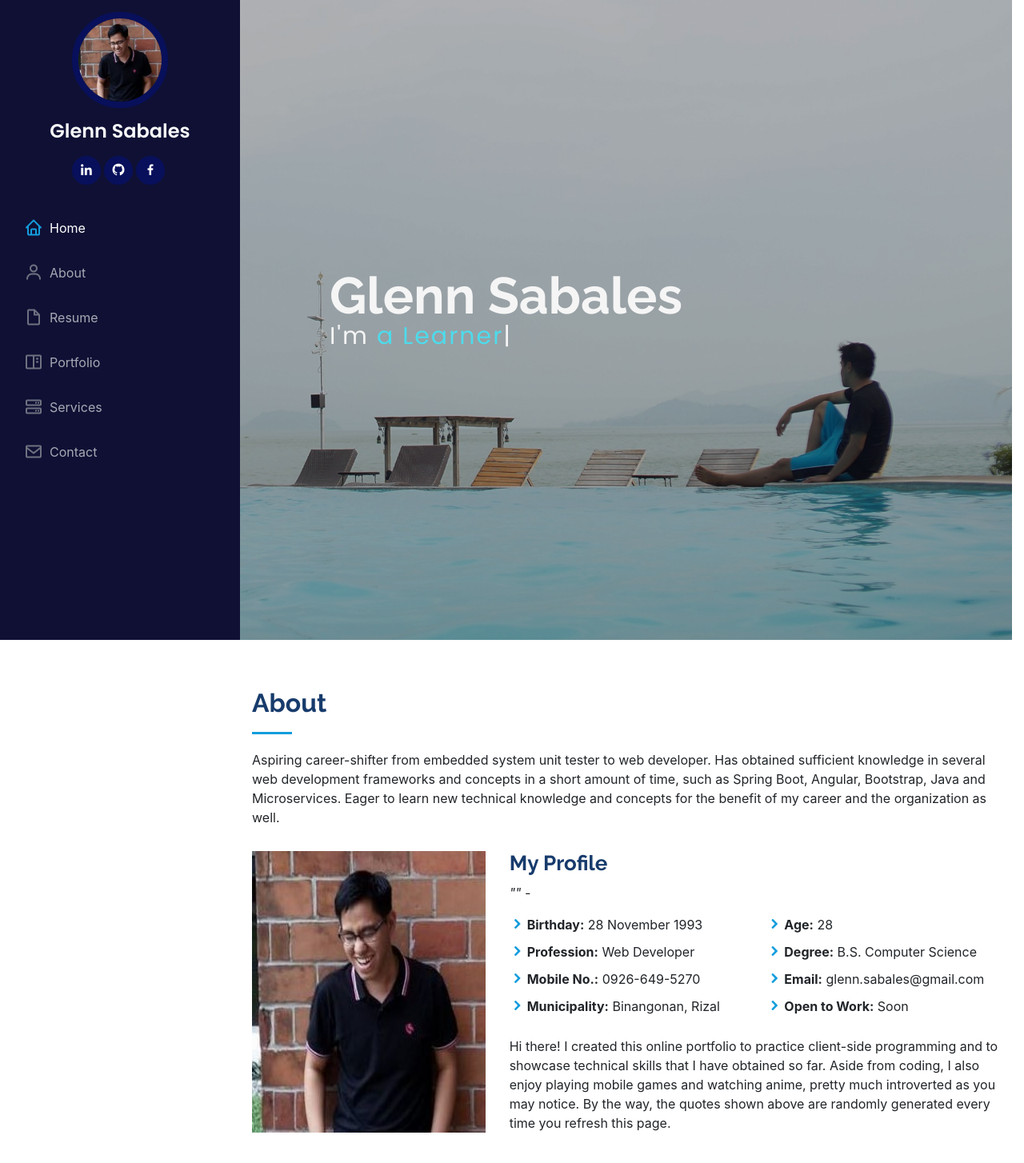
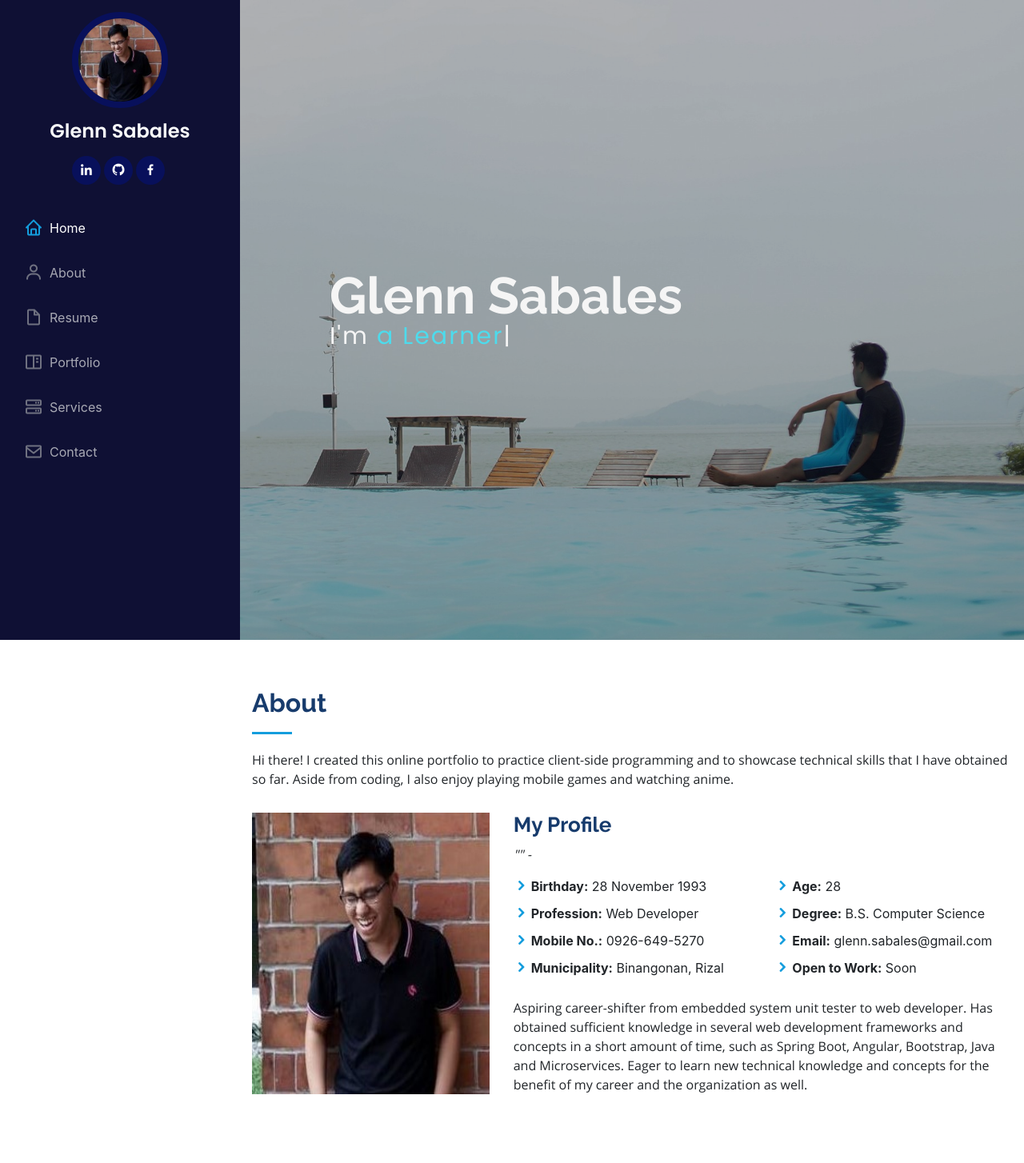
Before and after one commit to gsabales/portfolio, an Angular app: page / in a window 1280 px wide. Shown: the top 1454 px of the page at 80% size. After the commit the page ends 1428 px from the top, so only its background shows below. Built offline with nearby package versions, Linux system fonts and the light colour scheme; no server answers.

Commit message:
Added new font and stylized About page

```diff
--- a/src/app/app.component.html
+++ b/src/app/app.component.html
@@ -6,16 +6,22 @@
       </button>
 
   <div class="row">
-    <div class="col-12">
+    <div class="col-12 p-0">
       <div #sideMenu class="side-menu-body sidebar-wrapper">
         <!-- Profile Section -->
         <div class="profile">
           <img src="assets/images/profile-pic.jpg" alt="" class="img-fluid rounded-circle">
           <h1 class="text-light">Glenn Sabales</h1>
           <div class="social-links mt-3 text-center">
-            <a href="#" class="linked-in"><i class="bx bxl-linkedin"></i></a>
-            <a href="#" class="github"><i class="bx bxl-github"></i></a>
-            <a href="#" class="facebook"><i class="bx bxl-facebook"></i></a>
+            <a href="https://www.linkedin.com/in/glenn-sabales-2a0b6386/" class="linked-in" target="_blank">
+              <i class="bx bxl-linkedin"></i>
+            </a>
+            <a href="https://github.com/gsabales" class="github" target="_blank">
+              <i class="bx bxl-github"></i>
+            </a>
+            <a href="https://www.facebook.com/amaterasu09/" class="facebook" target="_blank">
+              <i class="bx bxl-facebook"></i>
+            </a>
           </div>
         </div>
 
@@ -45,11 +51,10 @@
 
             <div class="section-title">
               <h2>About</h2>
-              <p>Aspiring career-shifter from embedded system unit tester to web developer.
-                Has obtained sufficient knowledge in several web development frameworks and
-                concepts in a short amount of time, such as Spring Boot, Angular, Bootstrap,
-                Java and Microservices. Eager to learn new technical knowledge and concepts
-                for the benefit of my career and the organization as well. </p>
+              <p>
+                Hi there! I created this online portfolio to practice client-side programming and to showcase technical skills
+                that I have obtained so far. Aside from coding, I also enjoy playing mobile games and watching anime.
+              </p>
             </div>
 
             <div class="row">
@@ -77,14 +82,13 @@
                     </ul>
                   </div>
                 </div>
-                <p>
-                  Hi there! I created this online portfolio to practice client-side programming and to showcase technical skills
-                  that I have obtained so far. Aside from coding, I also enjoy playing mobile games and watching anime, pretty much
-                  introverted as you may notice. By the way, the quotes shown above are randomly generated every time you refresh this page.
-                </p>
+                <p>Aspiring career-shifter from embedded system unit tester to web developer.
+                  Has obtained sufficient knowledge in several web development frameworks and
+                  concepts in a short amount of time, such as Spring Boot, Angular, Bootstrap,
+                  Java and Microservices. Eager to learn new technical knowledge and concepts
+                  for the benefit of my career and the organization as well. </p>
               </div>
             </div>
-
           </div>
         </section>
       </main>
--- a/src/app/app.component.scss
+++ b/src/app/app.component.scss
@@ -5,7 +5,7 @@
   width: 100%;
   display: flex;
   position: relative;
-  background: url("../assets/images/stock-photo2.jpg") bottom right fixed;
+  background: url("../assets/images/stock-photo2.jpg") bottom right;
   background-size: cover;
 
 }
@@ -33,6 +33,12 @@
 @media (min-width: 1200px) {
   .bg-container {
     margin-left: 0;
+  }
+}
+
+@media (min-width: 480px) {
+  .bg-section {
+    background-attachment: fixed;
   }
 }
 
@@ -122,7 +128,7 @@
 .nav-button {
   visibility: visible;
   position: fixed;
-  right: 20px;
+  right: 10px;
   top: 10px;
   z-index: 9998;
   background: none;
@@ -177,12 +183,12 @@
 /* Main Section */
 
 #main {
-  margin-left: 0;
+  margin-left: 15px;
 }
 
 @media (min-width: 1200px) {
   #main {
-    margin-left: 300px;
+    margin-left: 315px;
   }
 }
 
@@ -195,4 +201,8 @@
   height: 100%;
 }
 
+#about p {
+  font-family: "Open Sans", sans-serif;
+}
+
 /* End of About Section*/
--- a/src/styles.scss
+++ b/src/styles.scss
@@ -12,6 +12,12 @@
 }
 
 @font-face {
+  font-family: "Open Sans";
+  src: local("Open Sans"), url("assets/fonts/OpenSans-Regular.ttf") format("truetype");
+  font-weight: normal;
+}
+
+@font-face {
   font-family: "Raleway";
   src: local("Raleway"), url("assets/fonts/Raleway-Bold.ttf") format("truetype");
 }
```
Also changed, not shown: src/assets/fonts/OpenSans-Regular.ttf (added).
